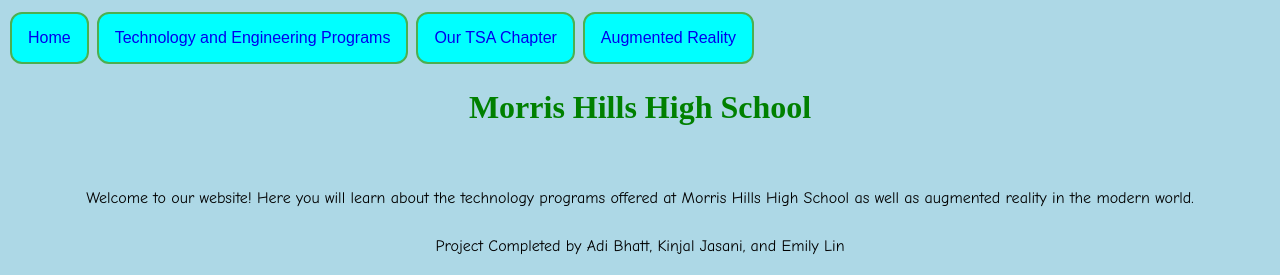
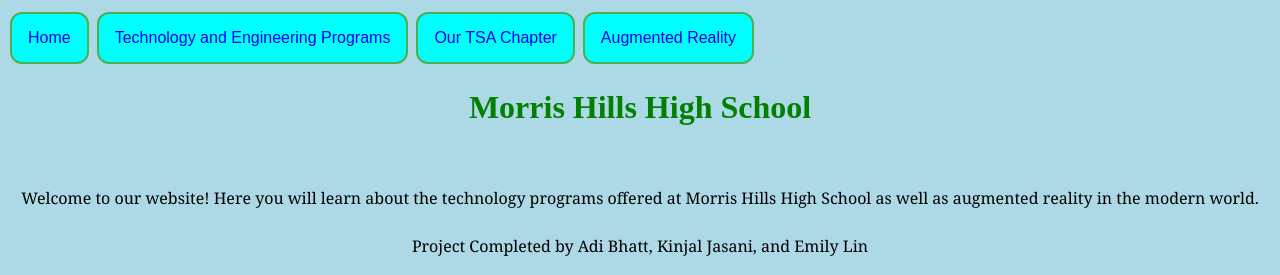
Before and after one commit to morrishillshstsa/mhtsa.github.io, a plain HTML site: page index.html in a window 1280 px wide. Shown: the top 275 px of the page. Drawn offline with Linux system fonts and the light colour scheme; grey boxes are pictures that could not be loaded.

Commit message:
Update index.html

```diff
--- a/index.html
+++ b/index.html
@@ -29,7 +29,7 @@ p {
     text-align: center;
     line-height: 200%;
     color: black;
-    font-family:"Comic Sans MS", cursive, sans-serif;
+    font-family:"Georgia", Times, sans-serif;
 }
 h1 {
 	text-align:center;
```
